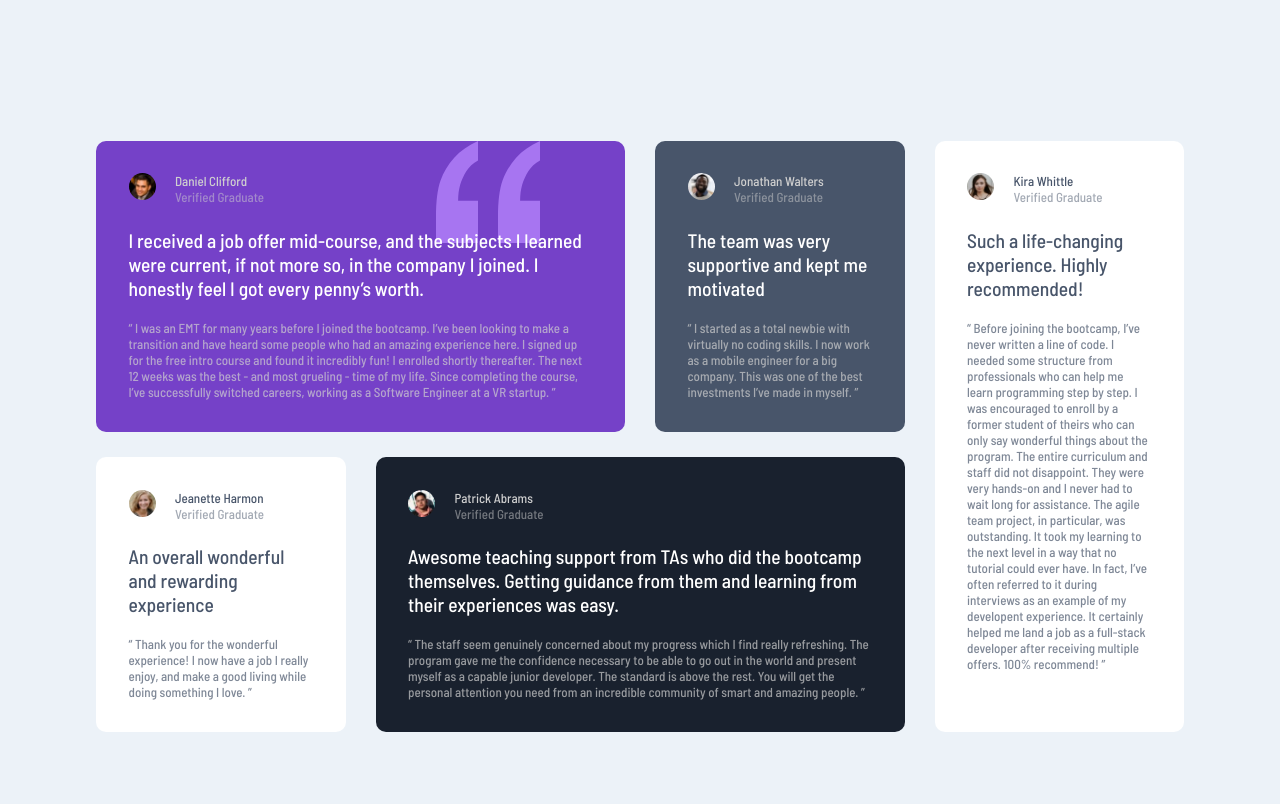
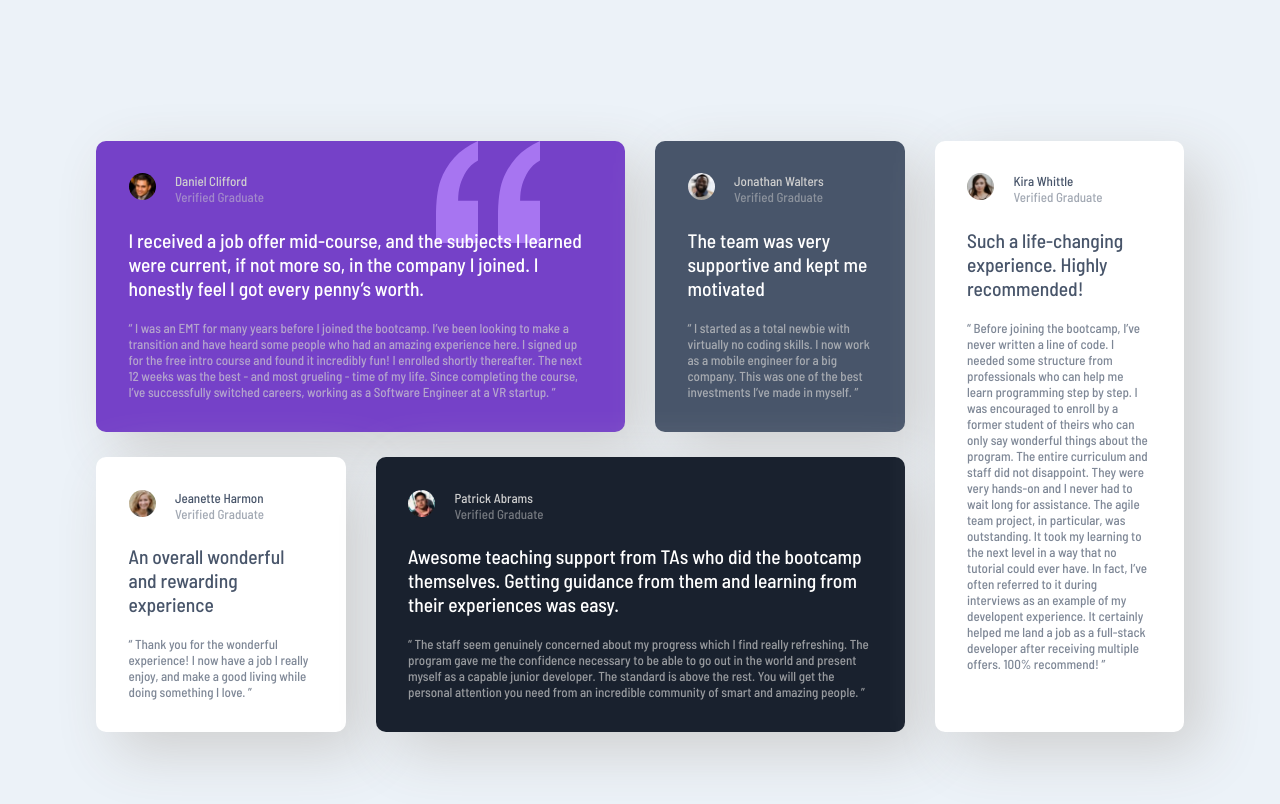
Before and after one commit to auung/testimonials-grid-frontend-mentor, a plain HTML site: page index.html in a window 1280 px wide. Drawn offline with Linux system fonts and the light colour scheme.

Commit message:
added box shadows

```diff
--- a/style/style.css
+++ b/style/style.css
@@ -53,6 +53,7 @@ body {
 
 .grid-item {
 	border-radius: 10px;
+	box-shadow: 1.5em 1.5em 4.5em var(--light-gray);
 }
 
 .testimony-header {
```
